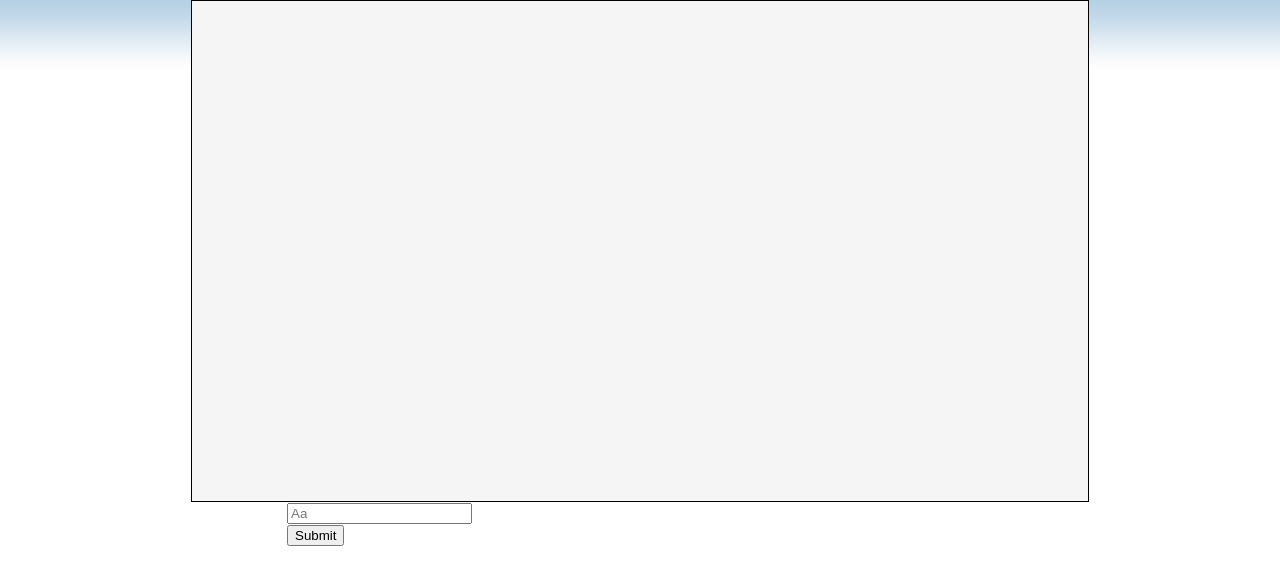
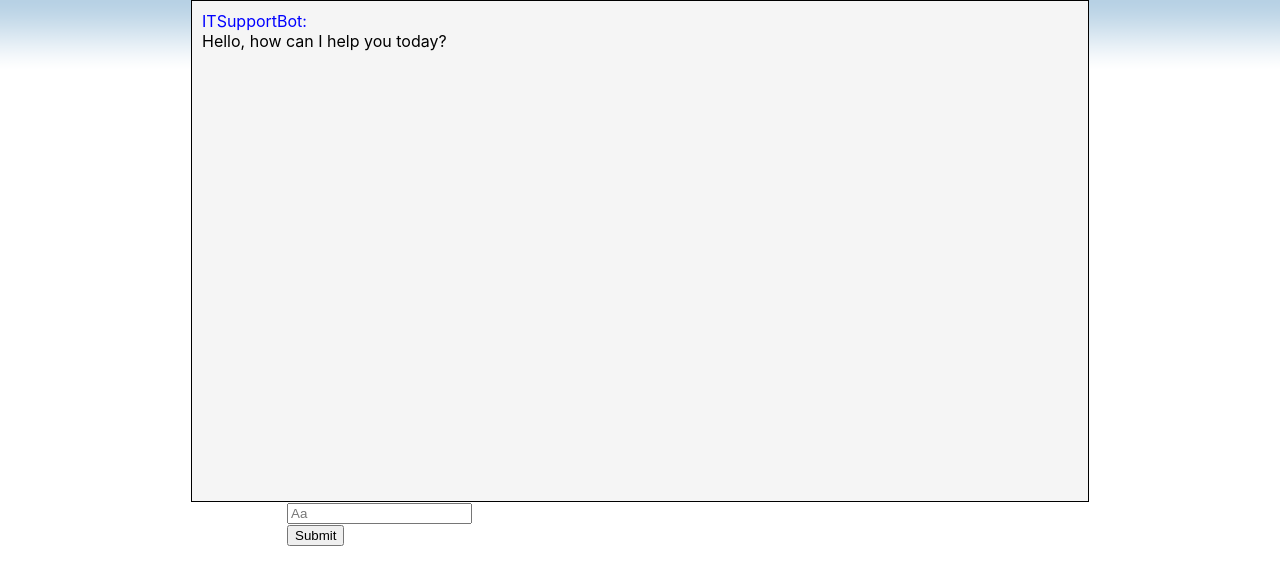
Before and after one commit to nickhinchliffe/ITChatBot, a React (Create React App) app: page / in a window 1280 px wide. Shown: the top 584 px of the page. Built offline with nearby package versions, Linux system fonts and the light colour scheme.

Commit message:
Bot and user will interact with eachother

```diff
--- a/src/App.js
+++ b/src/App.js
@@ -6,7 +6,10 @@ class App extends React.Component {
   constructor(props) {
     super(props);
     this.state = {
-      messages: []
+      messages: [{
+        user: 'ITSupportBot:',
+        text: 'Hello, how can I help you today?'
+      }]
     };
 
   }
@@ -14,10 +17,11 @@ class App extends React.Component {
   updateMessages = (obj) => {
     const cState = this.state.messages
     const updatedState = cState.concat(obj);
+    const toBot = obj;
     this.setState({
       messages : updatedState
     })
-    axios.post("http://localhost:3001/", updatedState).then(res => {
+    axios.post("http://localhost:3001/", toBot).then(res => {
       var msgBot = res.data.output.generic[0].text
       const cState2 = this.state.messages
       const botObj = {
```
Also changed, not shown: src/server.js (+10 -9 lines).
